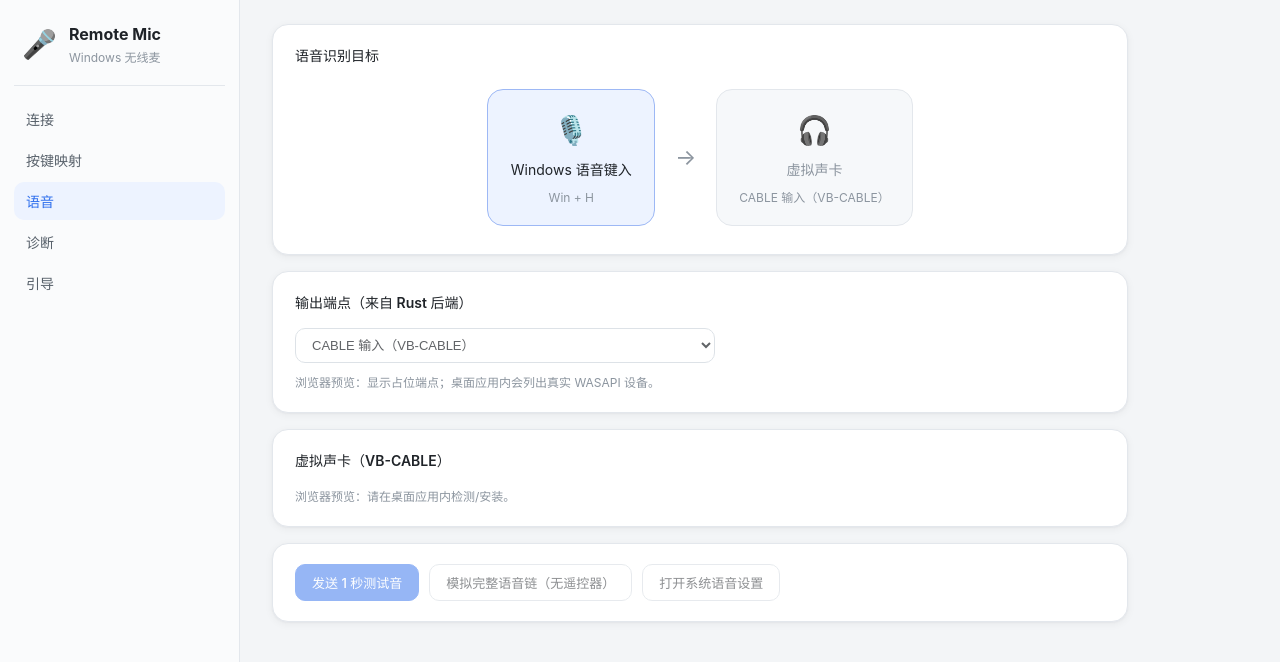
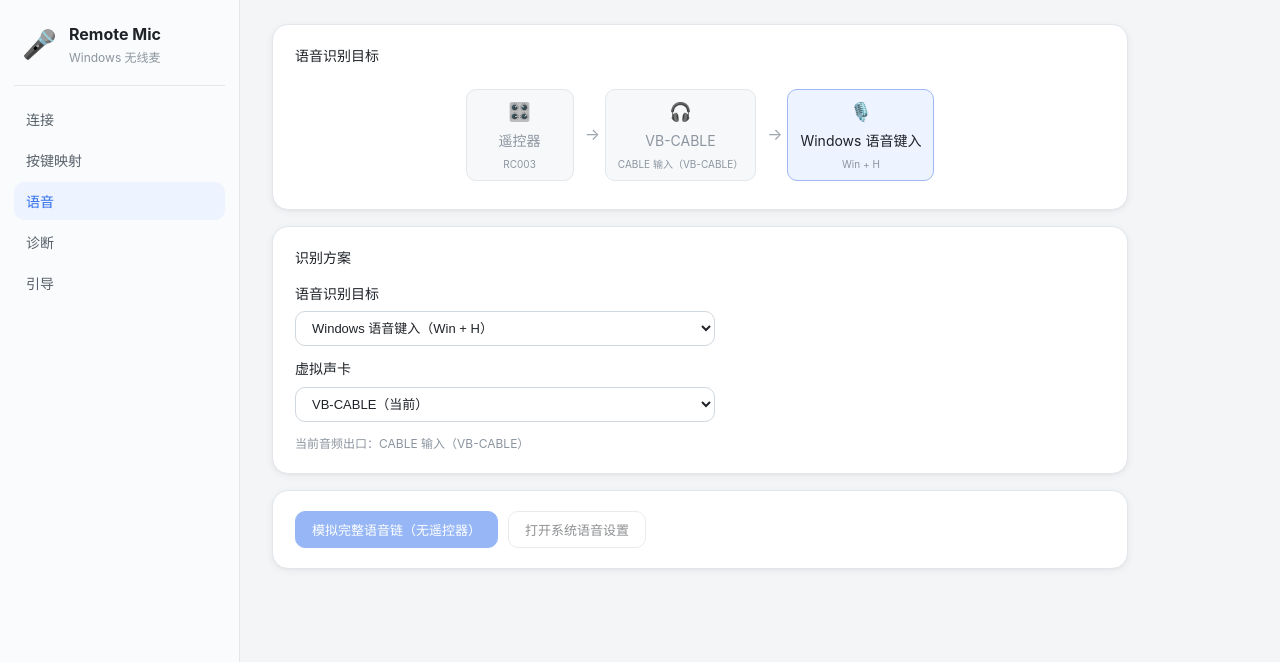
Before and after one commit to poluce/windows-remote-mic, a React (Vite) app: page / in a window 1280 px wide. Both pictures are taken after a click on the button "语音". Shown: the top 662 px of the page. Built offline with nearby package versions, Linux system fonts and the light colour scheme.

Commit message:
语音页移除重复的 VB-CABLE 状态检测

```diff
--- a/src/App.css
+++ b/src/App.css
@@ -302,8 +302,8 @@ button {
   display: flex;
   align-items: center;
   justify-content: center;
-  gap: 20px;
-  flex-wrap: wrap;
+  gap: 8px;
+  flex-wrap: nowrap;
   padding: 8px 0;
 }
 
@@ -311,10 +311,10 @@ button {
   display: flex;
   flex-direction: column;
   align-items: center;
-  gap: 6px;
-  padding: 18px 22px;
-  min-width: 168px;
-  border-radius: var(--radius);
+  gap: 3px;
+  padding: 8px 12px;
+  min-width: 108px;
+  border-radius: 10px;
   background: var(--surface-2);
   border: 1px solid var(--border);
   color: var(--text-3);
@@ -327,17 +327,33 @@ button {
 }
 
 .route-node span {
-  font-size: 28px;
+  font-size: 18px;
 }
 
 .route-node small {
   color: var(--text-3);
-  font-size: 12px;
+  font-size: 10px;
 }
 
 .route-arrow {
-  font-size: 22px;
+  font-size: 16px;
   color: var(--text-3);
+}
+
+.route-arrow.flow {
+  animation: routeFlow 1.2s ease-in-out infinite;
+}
+
+@keyframes routeFlow {
+  0%,
+  100% {
+    opacity: 0.35;
+    transform: translateX(0);
+  }
+  50% {
+    opacity: 1;
+    transform: translateX(4px);
+  }
 }
 
 /* ---------- Diagnostics ---------- */
--- a/src/pages/VoicePage.tsx
+++ b/src/pages/VoicePage.tsx
@@ -1,70 +1,17 @@
-import { useEffect, useState } from "react";
+import { useState } from "react";
 import { invoke, isTauri } from "@tauri-apps/api/core";
 
-type Endpoint = {
-  id: string;
-  name: string;
-  kind: "Output" | "Input";
-};
-
-type PersistedSettings = {
-  selected_device_id: string | null;
-  output_endpoint_id: string | null;
-};
-
-type VbCableStatus = {
-  input: boolean;
-  output: boolean;
-  ready: boolean;
-};
-
-const FALLBACK_ENDPOINTS: Endpoint[] = [
-  { id: "cable-input", name: "CABLE 输入（VB-CABLE）", kind: "Output" },
-];
-
 export function VoicePage() {
-  const [endpoints, setEndpoints] = useState<Endpoint[]>(FALLBACK_ENDPOINTS);
-  const [selected, setSelected] = useState("CABLE 输入（VB-CABLE）");
-  const [toneResult, setToneResult] = useState("");
-  const [vbCable, setVbCable] = useState<VbCableStatus | null>(null);
-  const [vbMsg, setVbMsg] = useState("");
-  const [installing, setInstalling] = useState(false);
+  const [voiceTarget, setVoiceTarget] = useState("windows_voice");
+  const [virtualDriver, setVirtualDriver] = useState("vb_cable");
+  const [selected] = useState("CABLE 输入（VB-CABLE）");
   const [simResult, setSimResult] = useState("");
 
-  async function refreshVbStatus() {
-    if (!isTauri()) return;
-    try {
-      setVbCable(await invoke<VbCableStatus>("vb_cable_status"));
-      return null;
-    } catch {
-      setVbCable(null);
-      return null;
+  async function runVoiceSimulation() {
+    if (voiceTarget !== "windows_voice") {
+      setSimResult("第三方输入法模拟尚未接入");
+      return;
     }
-  }
-
-  useEffect(() => {
-    if (!isTauri()) return;
-    invoke<Endpoint[]>("list_audio_endpoints")
-      .then(async (list) => {
-        const eps = list.length ? list : FALLBACK_ENDPOINTS;
-        setEndpoints(eps);
-        let initial = eps[0]?.name || "";
-        try {
-          const saved = await invoke<PersistedSettings>("get_persisted_settings");
-          if (saved.output_endpoint_id) {
-            initial = saved.output_endpoint_id;
-          }
-        } catch {
-          // ignore
-        }
-        setSelected(initial);
-        return null;
-      })
-      .catch(() => {});
-    refreshVbStatus();
-  }, []);
-
-  async function runVoiceSimulation() {
     if (!isTauri()) {
       setSimResult("浏览器预览：请在桌面应用内模拟");
       return;
@@ -76,7 +23,7 @@ export function VoicePage() {
         pcm_samples: number;
         output_samples: number;
         win_h_toast: boolean;
-      }>("simulate_voice_chain", { outputDevice: selected });
+      }>("simulate_voice_chain", { outputDevice: "CABLE Input" });
       setSimResult(
         `模拟完成：${ret.frames} 帧，PCM ${ret.pcm_samples}，输出 ${ret.output_samples} 样本，Win+H=${ret.win_h_toast}`
       );
@@ -85,34 +32,14 @@ export function VoicePage() {
     }
   }
 
-  async function installVbCable() {
-    if (!isTauri()) return;
-    setInstalling(true);
-    setVbMsg("正在安装…请留意 UAC 弹窗确认");
-    try {
-      const msg = await invoke<string>("install_vb_cable");
-      setVbMsg(msg);
-      await refreshVbStatus();
-      return null;
-    } catch (err) {
-      setVbMsg(`安装流程失败：${err}`);
-      return null;
-    } finally {
-      setInstalling(false);
-    }
-  }
-
-  async function sendTestTone() {
-    setToneResult("播放中…");
-    try {
-      const result = await invoke<string>("play_test_tone", {
-        deviceName: selected,
-      });
-      setToneResult(result);
-    } catch (err) {
-      setToneResult(`失败: ${err}`);
-    }
-  }
+  const imeName =
+    voiceTarget === "ime_wechat"
+      ? "微信输入法"
+      : voiceTarget === "ime_doubao"
+        ? "豆包输入法"
+        : voiceTarget === "ime_sogou"
+          ? "搜狗输入法"
+          : "第三方输入法";
 
   return (
     <div className="page">
@@ -120,90 +47,98 @@ export function VoicePage() {
       <section className="card">
         <div className="card-title">语音识别目标</div>
         <div className="voice-route">
+          <div className="route-node">
+            <span>🎛️</span>
+            <div>遥控器</div>
+            <small>RC003</small>
+          </div>
+          {voiceTarget === "windows_voice" ? (
+            <>
+              <span className="route-arrow flow">→</span>
+              <div className="route-node">
+                <span>🎧</span>
+                <div>
+                  {virtualDriver === "vb_cable"
+                    ? "VB-CABLE"
+                    : virtualDriver === "voicemeeter"
+                      ? "Voicemeeter"
+                      : virtualDriver === "rearoute"
+                        ? "ReaRoute"
+                        : "虚拟声卡"}
+                </div>
+                <small>{virtualDriver === "vb_cable" ? selected : "预留"}</small>
+              </div>
+              <span className="route-arrow flow">→</span>
+            </>
+          ) : (
+            <span className="route-arrow flow">→</span>
+          )}
           <div className="route-node active">
             <span>🎙️</span>
-            <div>Windows 语音键入</div>
-            <small>Win + H</small>
+            <div>
+              {voiceTarget === "windows_voice"
+                ? "Windows 语音键入"
+                : voiceTarget === "ime_wechat"
+                  ? "微信输入法"
+                  : voiceTarget === "ime_doubao"
+                    ? "豆包输入法"
+                    : voiceTarget === "ime_sogou"
+                      ? "搜狗输入法"
+                      : "第三方输入法"}
             </div>
-          <span className="route-arrow">→</span>
-          <div className="route-node">
-            <span>🎧</span>
-            <div>虚拟声卡</div>
-            <small>{selected || "CABLE 输出（麦克风）"}</small>
+            <small>{voiceTarget === "windows_voice" ? "Win + H" : "预留"}</small>
           </div>
         </div>
       </section>
 
       <section className="card">
-        <div className="card-title">输出端点（来自 Rust 后端）</div>
+        <div className="card-title">识别方案</div>
+        <div className="wizard-group">
+          <div className="wizard-label">语音识别目标</div>
           <select
             className="select"
-          value={selected}
-          onChange={(e) => {
-            const value = e.currentTarget.value;
-            setSelected(value);
-            if (isTauri()) {
-              invoke("save_output_endpoint", { endpointId: value }).catch(() => {});
-            }
-          }}
-          disabled={!isTauri()}
+            value={voiceTarget}
+            onChange={(e) => setVoiceTarget(e.currentTarget.value)}
           >
-          {endpoints.map((ep) => (
-            <option key={ep.id} value={ep.name}>
-              {ep.name}
+            <option value="windows_voice">Windows 语音键入（Win + H）</option>
+            <option value="ime_wechat">微信输入法（预留）</option>
+            <option value="ime_doubao">豆包输入法（预留）</option>
+            <option value="ime_sogou">搜狗输入法（预留）</option>
+          </select>
+        </div>
+        {voiceTarget === "windows_voice" && (
+          <>
+            <div className="wizard-group">
+              <div className="wizard-label">虚拟声卡</div>
+              <select
+                className="select"
+                value={virtualDriver}
+                onChange={(e) => setVirtualDriver(e.currentTarget.value)}
+              >
+                <option value="vb_cable">VB-CABLE（当前）</option>
+                <option value="voicemeeter" disabled>
+                  Voicemeeter（预留）
                 </option>
-          ))}
+                <option value="rearoute" disabled>
+                  ReaRoute（预留）
+                </option>
               </select>
-        {!isTauri() && (
-          <p className="hint">浏览器预览：显示占位端点；桌面应用内会列出真实 WASAPI 设备。</p>
-        )}
-      </section>
-
-      <section className="card">
-        <div className="card-title">虚拟声卡（VB-CABLE）</div>
-        {!isTauri() ? (
-          <p className="hint">浏览器预览：请在桌面应用内检测/安装。</p>
-        ) : vbCable === null ? (
-          <p className="hint">检测中…</p>
-        ) : vbCable.ready ? (
-          <p>✅ 已安装（CABLE 输入 / 输出就绪）</p>
-        ) : (
-          <div>
-            <p>
-              未检测到 VB-CABLE（输入={vbCable.input ? "有" : "无"}，
-              输出={vbCable.output ? "有" : "无"}）。请安装虚拟声卡后，语音才能进入系统听写。
-            </p>
-            <div className="actions">
-              <button className="btn primary" onClick={installVbCable} disabled={installing}>
-                {installing ? "正在安装…" : "安装 VB-CABLE"}
-              </button>
-              <button className="btn" onClick={refreshVbStatus}>
-                重新检测
-              </button>
             </div>
-            {vbMsg && <p className="hint">{vbMsg}</p>}
-          </div>
+            <p className="hint">当前音频出口：{selected}</p>
+          </>
         )}
       </section>
 
       <section className="card actions">
-        <button className="btn primary" onClick={sendTestTone} disabled={!isTauri()}>
-          发送 1 秒测试音
-        </button>
-        <button className="btn" onClick={runVoiceSimulation} disabled={!isTauri()}>
-          模拟完整语音链（无遥控器）
+        <button className="btn primary" onClick={runVoiceSimulation} disabled={!isTauri()}>
+          {voiceTarget === "windows_voice"
+            ? "模拟完整语音链（无遥控器）"
+            : `模拟 ${imeName}（未接入）`}
         </button>
         <button className="btn" disabled>
           打开系统语音设置
         </button>
       </section>
-
-      {toneResult && (
-        <section className="card">
-          <div className="card-title">测试音结果</div>
-          <p>{toneResult}</p>
-        </section>
-      )}
 
       {simResult && (
         <section className="card">
```
Lines whose indentation alone changed are shown as unchanged.
